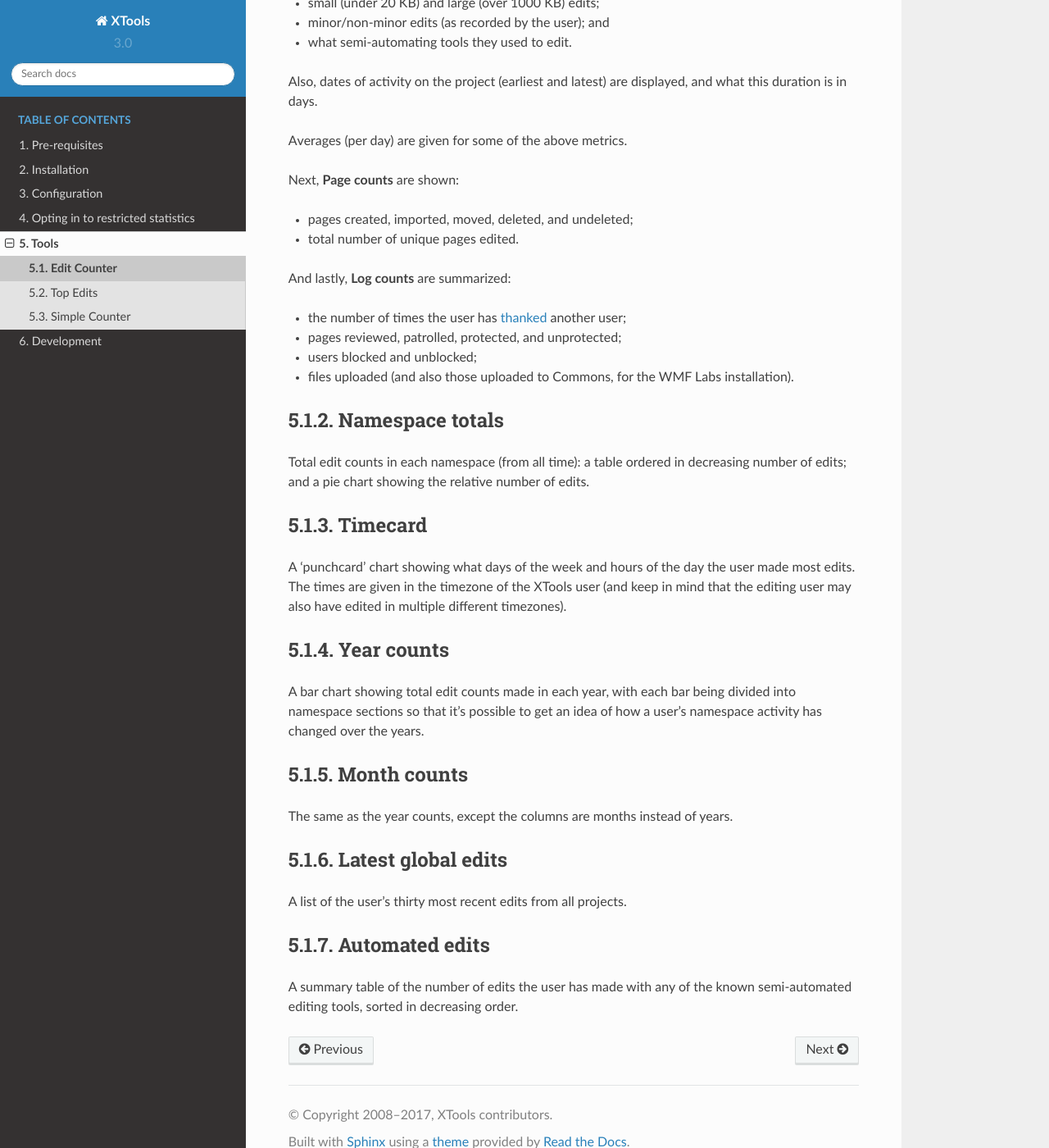
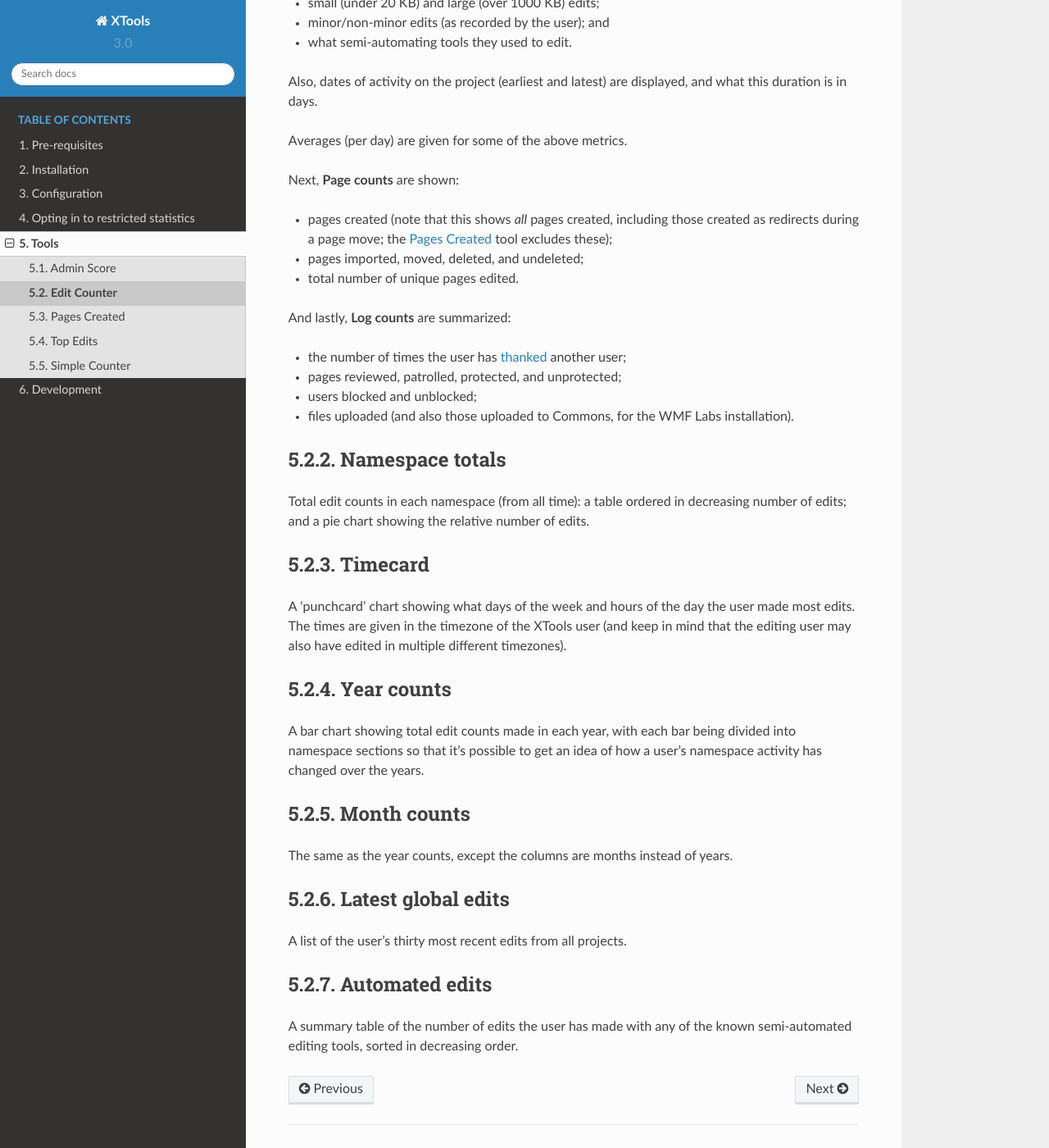
Before and after one commit to x-tools/xtools, a Sphinx documentation site: the page built from docs/tools/editcounter.rst, in a window 1280 px wide and 1400 px high, scrolled down 560 px. Shown: the whole window at 82% size. Built offline with Sphinx 7.4.7 and the Read the Docs theme 2.0.0, drawn with Linux system fonts in a browser that asks for light colours; some of the changed text lies outside the part shown.

Commit message:
Add note about pages-created count
This makes the tooltipcss class be more robust for use in
other areas outside of tables, and for RTL languages.

Also fixes up some other documentation issues.

Bug: https://phabricator.wikimedia.org/T169955

```diff
--- a/docs/tools/editcounter.rst
+++ b/docs/tools/editcounter.rst
@@ -32,7 +32,10 @@ Averages (per day) are given for some of the above metrics.
 
 Next, **Page counts** are shown:
 
-* pages created, imported, moved, deleted, and undeleted;
+* pages created (note that this shows *all* pages created,
+  including those created as redirects during a page move;
+  the :ref:`Pages Created <pages>` tool excludes these);
+* pages imported, moved, deleted, and undeleted;
 * total number of unique pages edited.
 
 And lastly, **Log counts** are summarized:
--- a/docs/tools/index.rst
+++ b/docs/tools/index.rst
@@ -4,6 +4,8 @@ Tools
 
 .. toctree::
 
+    adminscore
     editcounter
+    pages
     topedits
     simplecounter
--- a/web/static/css/_rtl.scss
+++ b/web/static/css/_rtl.scss
@@ -78,6 +78,7 @@ $border: 1px solid #ccc;
 .tooltip-body {
     margin-left: 0;
     margin-right: 28px;
+    text-align: right;
 
     &::after,
     &::before {
--- a/web/static/css/application.scss
+++ b/web/static/css/application.scss
@@ -134,7 +134,8 @@ $tooltip-border: #ddd;
 $tooltip-shadow: #ccc;
 
 .tooltipcss {
-    position: inherit;
+    position: relative;
+    text-decoration: none;
 
     .tooltip-body {
         @include center('vertical');
@@ -144,9 +145,11 @@ $tooltip-shadow: #ccc;
         box-shadow: 5px 5px 8px $tooltip-shadow;
         color: #111;
         display: none;
+        text-align: left;
         font-family: "Helvetica Neue",Helvetica,Arial,sans-serif;
         line-height: 16px;
         margin-left: 28px;
+        min-width: 200px;
         max-width: 350px;
         padding: 14px 20px;
         white-space: normal;
```
Also changed, not shown: app/Resources/views/editCounter/general_stats.html.twig (+6 -1 lines), docs/index.rst (+1 -7 lines), docs/tools/pages.rst (added, +7 -0 lines), 2 other files.
